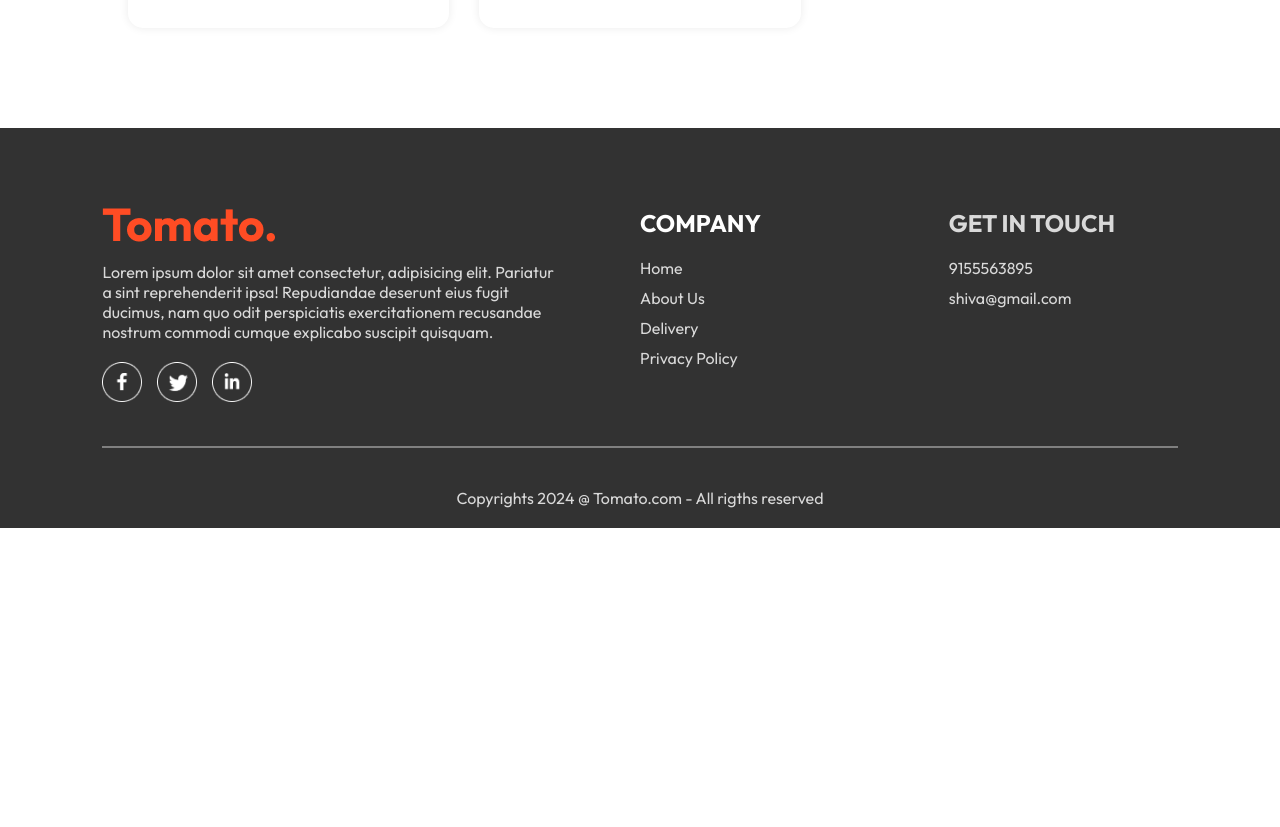
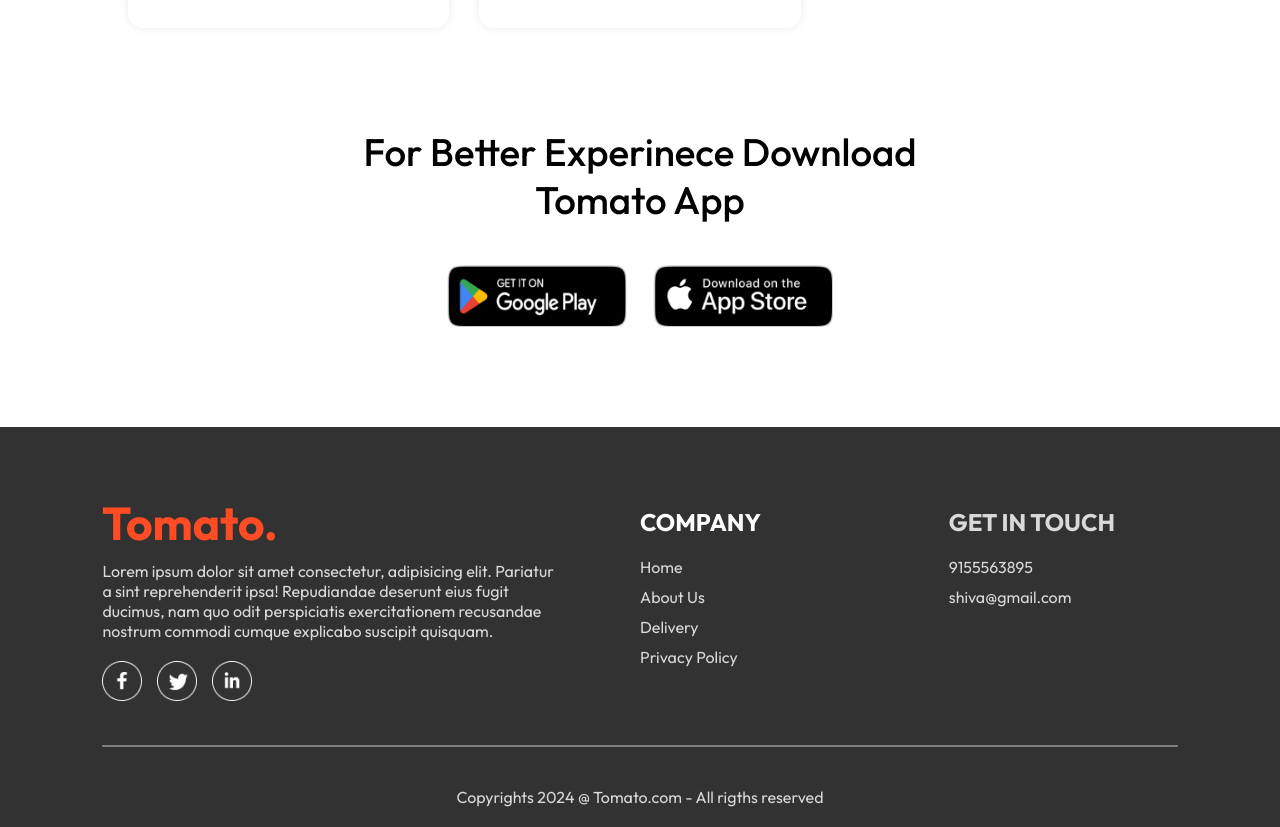
Before and after one commit to SHIVAKUMAR-KS/Food_Delivery_App, a React (Vite) app in the folder frontend/: page / in a window 1280 px wide. Shown: the part 6100-6927 px from the top of the page. Before the commit the page ends 6628 px from the top, so only its background shows below. Built offline with nearby package versions, Linux system fonts and the light colour scheme.

Commit message:
Added appdownload section

```diff
--- /dev/null
+++ b/frontend/src/components/AppDownload/AppDownload.css
@@ -0,0 +1,22 @@
+.app-download{
+    margin: auto auto;
+    margin-top: 100px;
+    font-size: max(3vw,20px);
+    text-align: center;
+    font-weight: 500;
+}
+.app-downlaod-platforms{
+    display: flex;
+    justify-content: center;
+    gap: max(2vw,10px);
+    margin-top: 40px;
+}
+.app-downlaod-platforms img{
+    width: max(30vw,120px);
+    max-width: 180px;
+    transition: 0.5s;
+    cursor: pointer;
+}
+.app-downlaod-platforms img:hover{
+    transform: scale(1.05);
+}
--- /dev/null
+++ b/frontend/src/components/AppDownload/AppDownload.jsx
@@ -0,0 +1,17 @@
+import React from 'react'
+import './AppDownload.css'
+import { assets } from '../../assets/assets'
+
+const AppDownload = () => {
+  return (
+    <div className='app-download' id='app-download'>
+        <p>For Better Experinece Download <br />Tomato App</p>
+        <div className="app-downlaod-platforms">
+            <img src={assets.play_store} alt="" />
+            <img src={assets.app_store} alt="" />
+        </div>
+    </div>
+  )
+}
+
+export default AppDownload
--- a/frontend/src/pages/Home/Home.jsx
+++ b/frontend/src/pages/Home/Home.jsx
@@ -3,6 +3,7 @@
 import Header from '../../components/Header/Header'
 import ExploreMenu from '../../components/ExploreMenu/ExploreMenu'
 import FoodDisplay from '../../components/FoodDisplay/FoodDisplay'
+import AppDownload from '../../components/AppDownload/AppDownload'
 
 const Home = () => {
 
@@ -14,6 +15,7 @@
         <Header/>
         <ExploreMenu category={category} setcategory={setcategory}/>
         <FoodDisplay category={category}/>
+        <AppDownload/>
     </div>
   )
 }
```
